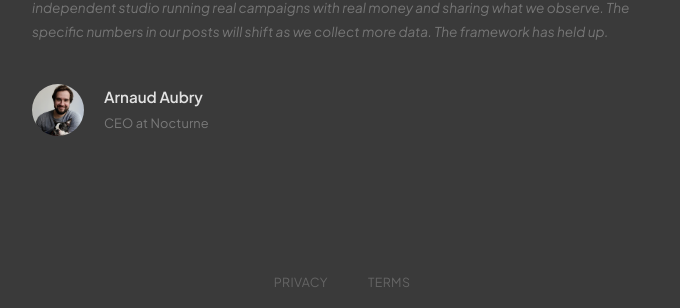
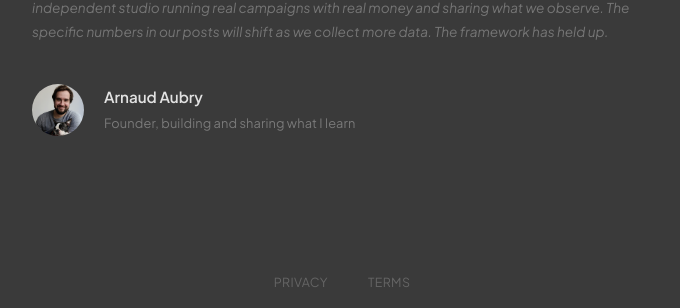
Before and after one commit to Zebra-Rodeo/zebra-rodeo.github.io, a Jekyll site: the page built from _posts/2026-03-24-paid-acquisition-mobile-apps.md, in a window 1280 px wide and 900 px high, scrolled down 7468 px. Shown: the part 567-875 px from the top of the window, without its empty margins (298-978 px from the left). Built offline with Jekyll 4.4.1, drawn with Linux system fonts in a browser that asks for light colours.

Commit message:
ui: post author card — broader personal subtitle

```diff
--- a/_layouts/post.html
+++ b/_layouts/post.html
@@ -188,7 +188,7 @@ layout: default
     <img src="/assets/images/arnaud-aubry.png" alt="Arnaud Aubry">
     <div class="author-info">
       <span class="author-name"><a href="https://www.linkedin.com/in/arnaud-aubry-74928730/" target="_blank" rel="noopener">Arnaud Aubry</a></span>
-      <span class="author-role">CEO at Nocturne</span>
+      <span class="author-role">Founder, building and sharing what I learn</span>
     </div>
   </div>
 </div>
```
